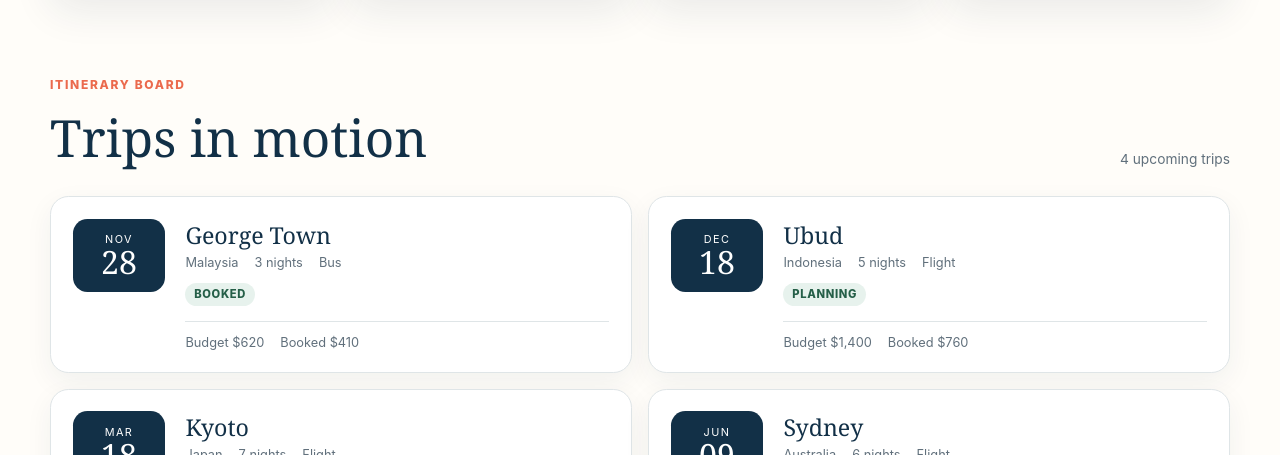
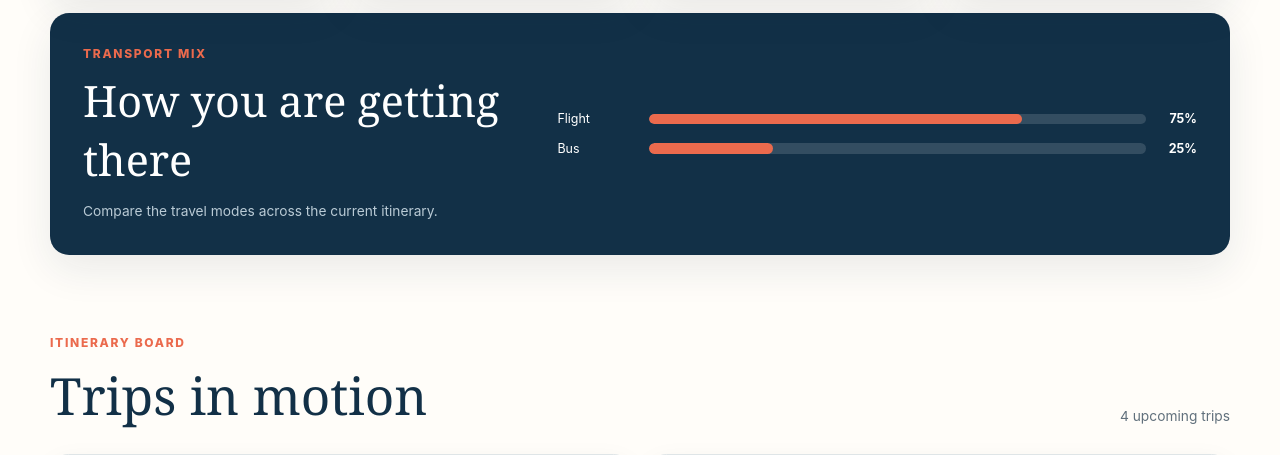
Before and after one commit to chocoHacks33/trip-tally-dashboard, a website: page index.html in a window 1280 px wide. Shown: the part 717-1172 px from the top of the page. Drawn offline with Linux system fonts and the light colour scheme.

Commit message:
feat: add travel mode breakdown

```diff
--- a/app.js
+++ b/app.js
@@ -66,6 +66,21 @@ function summarizeTrips(items) {
   );
 }
 
+function summarizeTravelModes(items) {
+  const counts = items.reduce((totals, trip) => {
+    totals.set(trip.travelMode, (totals.get(trip.travelMode) ?? 0) + 1);
+    return totals;
+  }, new Map());
+
+  return [...counts.entries()]
+    .map(([mode, count]) => ({
+      mode,
+      count,
+      percentage: Math.round((count / items.length) * 100),
+    }))
+    .sort((a, b) => b.count - a.count || a.mode.localeCompare(b.mode));
+}
+
 function formatCurrency(value) {
   return new Intl.NumberFormat("en-SG", {
     style: "currency",
@@ -111,6 +126,17 @@ function tripCardMarkup(trip) {
     </article>`;
 }
 
+function travelModeMarkup(items) {
+  return summarizeTravelModes(items)
+    .map(({ mode, count, percentage }) => `
+      <div class="mode-row" role="listitem" aria-label="${mode}: ${count} ${count === 1 ? "trip" : "trips"}, ${percentage}%">
+        <span>${mode}</span>
+        <span class="mode-track" aria-hidden="true"><span class="mode-bar" style="width: ${percentage}%"></span></span>
+        <strong>${percentage}%</strong>
+      </div>`)
+    .join("");
+}
+
 function renderDashboard(items = trips) {
   const summary = summarizeTrips(items);
   const orderedTrips = [...items].sort((a, b) => a.startDate.localeCompare(b.startDate));
@@ -121,6 +147,7 @@ function renderDashboard(items = trips) {
   document.querySelector("#booked-total").textContent = formatCurrency(summary.booked);
   document.querySelector("#next-stop").textContent = orderedTrips[0]?.destination ?? "No trips";
   document.querySelector("#trip-summary").textContent = `${summary.tripCount} upcoming ${summary.tripCount === 1 ? "trip" : "trips"}`;
+  document.querySelector("#mode-breakdown").innerHTML = travelModeMarkup(items);
   document.querySelector("#trip-list").innerHTML = orderedTrips.map(tripCardMarkup).join("");
 }
 
@@ -134,7 +161,9 @@ if (typeof module !== "undefined") {
     formatTripDate,
     getTripDuration,
     summarizeTrips,
+    summarizeTravelModes,
     tripCardMarkup,
+    travelModeMarkup,
     trips,
   };
 }
--- a/index.html
+++ b/index.html
@@ -52,6 +52,15 @@
         </article>
       </section>
 
+      <section class="mode-insight" aria-labelledby="mode-title">
+        <div>
+          <p class="eyebrow">Transport mix</p>
+          <h2 id="mode-title">How you are getting there</h2>
+          <p>Compare the travel modes across the current itinerary.</p>
+        </div>
+        <div id="mode-breakdown" class="mode-breakdown" role="list"></div>
+      </section>
+
       <section class="itinerary-section" aria-labelledby="itinerary-title">
         <div class="section-heading">
           <div>
--- a/styles.css
+++ b/styles.css
@@ -198,6 +198,65 @@ h1 {
 .accent-gold { --accent: var(--gold); }
 .accent-green { --accent: var(--green); }
 
+.mode-insight {
+  display: grid;
+  grid-template-columns: minmax(14rem, 0.8fr) minmax(18rem, 1.2fr);
+  gap: 3rem;
+  align-items: center;
+  margin-top: 1rem;
+  padding: 2rem;
+  border: 1px solid rgba(18, 48, 71, 0.16);
+  border-radius: 1.2rem;
+  color: white;
+  background: var(--navy);
+  box-shadow: var(--shadow);
+}
+
+.mode-insight h2 {
+  margin-bottom: 0.65rem;
+  font-family: Georgia, "Times New Roman", serif;
+  font-size: clamp(1.8rem, 4vw, 2.7rem);
+  font-weight: 500;
+}
+
+.mode-insight p:last-child {
+  margin-bottom: 0;
+  color: #b9cad5;
+  font-size: 0.86rem;
+  line-height: 1.6;
+}
+
+.mode-breakdown {
+  display: grid;
+  gap: 0.9rem;
+}
+
+.mode-row {
+  display: grid;
+  grid-template-columns: 5rem minmax(0, 1fr) 2.5rem;
+  gap: 0.7rem;
+  align-items: center;
+  font-size: 0.78rem;
+}
+
+.mode-track {
+  height: 0.65rem;
+  overflow: hidden;
+  border-radius: 999px;
+  background: rgba(255, 255, 255, 0.14);
+}
+
+.mode-bar {
+  display: block;
+  height: 100%;
+  border-radius: inherit;
+  background: var(--coral);
+}
+
+.mode-row strong {
+  text-align: right;
+}
+
 .itinerary-section {
   padding: 5rem 0 4rem;
 }
@@ -320,6 +379,11 @@ footer {
   .trip-grid {
     grid-template-columns: 1fr;
   }
+
+  .mode-insight {
+    grid-template-columns: 1fr;
+    gap: 1.5rem;
+  }
 }
 
 @media (max-width: 560px) {
@@ -345,6 +409,10 @@ footer {
     min-height: 8rem;
   }
 
+  .mode-insight {
+    padding: 1.35rem;
+  }
+
   .section-heading {
     display: block;
   }
```
Also changed, not shown: tests/app.test.js (+17 -0 lines).
